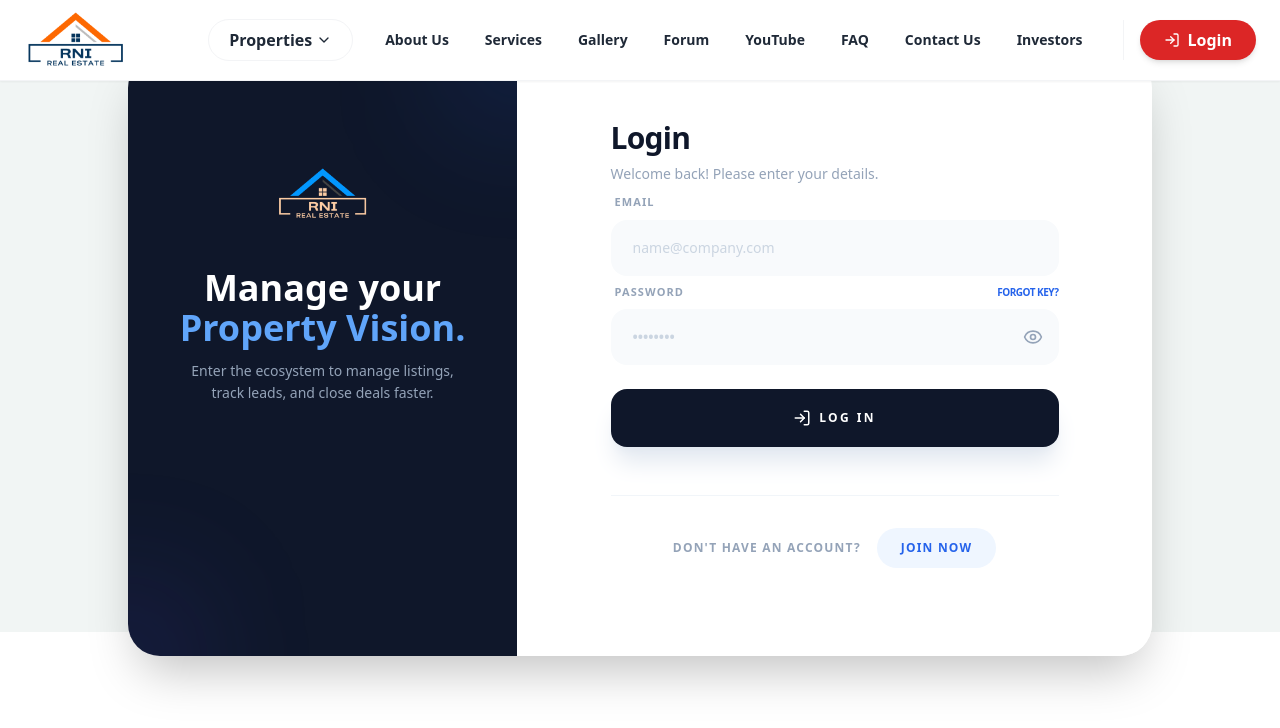
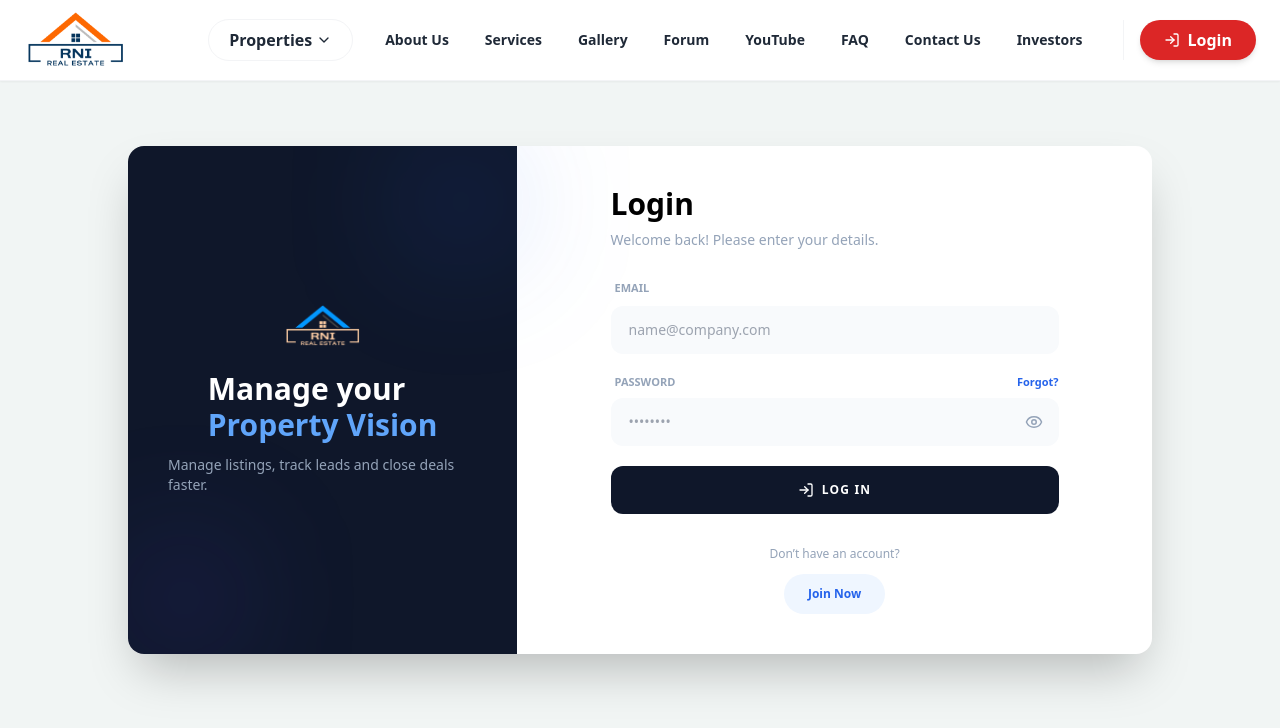
Before and after one commit to Karneya2002dev/RealEstateRNI, a React (Vite) app: page /login in a window 1280 px wide. Shown: the top 728 px of the page. Built offline with nearby package versions, Linux system fonts and the light colour scheme.

Commit message:
first commit

```diff
--- a/src/App.jsx
+++ b/src/App.jsx
@@ -34,6 +34,7 @@ const App = () => {
     <Route path="/property/:id" element={<PropertyDetails />} />
     <Route path="/availability/:id" element={<AvailabilityPage />} />
     <Route path="/Registerform" element={<RegisterForm />} />
+     <Route path="/properties/:propertyType" element={<PropertyPage />} />
 
    </Routes>
 
--- a/src/Component/Auth/Login.jsx
+++ b/src/Component/Auth/Login.jsx
@@ -1,7 +1,7 @@
 import { useState } from "react";
 import { motion, AnimatePresence } from "framer-motion";
 import { Link, useNavigate } from "react-router-dom";
-import { Eye, EyeOff, LogIn, ShieldCheck, Globe } from "lucide-react";
+import { Eye, EyeOff, LogIn } from "lucide-react";
 import logo from "../../assets/logoo.png";
 
 const Login = () => {
@@ -21,48 +21,47 @@ const Login = () => {
   };
 
   return (
-    <div className=" bg-[#F1F5F4] flex items-center  justify-center p-0 sm:p-4 font-sans antialiased text-slate-900">
+    <div className="min-h-screen bg-[#F1F5F4] flex items-center justify-center px-3 sm:px-6">
       <motion.div
-        initial={{ opacity: 0, y: 20 }}
+        initial={{ opacity: 0, y: 30 }}
         animate={{ opacity: 1, y: 0 }}
-        className="w-full max-w-5xl bg-white sm:rounded-[2rem] relative top-10 shadow-2xl overflow-hidden flex flex-col md:flex-row min-h-[100vh] sm:min-h-[600px]"
+        className="w-full max-w-5xl bg-white rounded-2xl shadow-2xl overflow-hidden flex flex-col md:flex-row"
       >
-        {/* LEFT PANEL: Branding & Visuals */}
-        <div className="md:w-[38%]  bg-slate-900 p-8 lg:p-12 text-white flex flex-col justify-between relative overflow-hidden">
-          {/* Decorative background elements */}
-          <div className="absolute top-0 right-0 w-32 h-32 bg-blue-600/20 blur-3xl rounded-full -mr-16 -mt-16" />
-          <div className="absolute bottom-0 left-0 w-32 h-32 bg-indigo-600/20 blur-3xl rounded-full -ml-16 -mb-16" />
+        {/* LEFT PANEL */}
+        <div className="md:w-[38%] bg-slate-900 text-white p-6 sm:p-10 flex flex-col justify-center relative">
+          <div className="absolute top-0 right-0 w-28 h-28 bg-blue-600/20 blur-3xl rounded-full" />
+          <div className="absolute bottom-0 left-0 w-28 h-28 bg-indigo-600/20 blur-3xl rounded-full" />
 
-          <div className="relative z-10 flex flex-col items-center relative top-16 text-center">
-            <motion.img
-              whileHover={{ rotate: -5 }}
+          <div className="relative z-10 text-center md:text-left flex flex-col items-center">
+            <img
               src={logo}
               alt="Logo"
-              className="w-20 mb-12 sm:w-24 invert"
+              className="w-16 sm:w-20 mb-6 mx-auto md:mx-0 invert"
             />
-            <h2 className="text-3xl lg:text-4xl font-black leading-tight mb-3">
+            <h2 className="text-2xl sm:text-3xl font-black leading-tight">
               Manage your <br />
-              <span className="text-blue-400">Property Vision.</span>
+              <span className="text-blue-400">Property Vision</span>
             </h2>
-            <p className="text-slate-400 text-sm leading-relaxed max-w-xs font-medium">
-              Enter the ecosystem to manage listings, track leads, and close deals faster.
+            <p className="text-slate-400 text-sm mt-3 max-w-xs mx-auto md:mx-0">
+              Manage listings, track leads and close deals faster.
             </p>
           </div>
         </div>
 
-        {/* RIGHT PANEL: The Form */}
-        <div className="flex-1 p-4 lg:p-6 flex flex-col  bg-white relative top-10 ">
-          <div className="max-w-md mx-auto w-full">
-
-            <header className="mb-1">
-              <h3 className="text-3xl font-black text-slate-900 tracking-tight">Login</h3>
-              <p className="text-slate-400 mt-2 text-sm font-medium">Welcome back! Please enter your details.</p>
+        {/* RIGHT PANEL */}
+        <div className="flex-1 p-6 sm:p-10 flex items-center">
+          <div className="w-full max-w-md mx-auto">
+            <header className="mb-6 text-center md:text-left">
+              <h3 className="text-2xl sm:text-3xl font-black">Login</h3>
+              <p className="text-slate-400 text-sm mt-2">
+                Welcome back! Please enter your details.
+              </p>
             </header>
 
-            <form onSubmit={handleLogin} className="space-y-2 relative">
-              {/* INPUT: EMAIL */}
-              <div className="space-y-2 group">
-                <label className="text-[11px] font-black uppercase tracking-widest text-slate-400 ml-1 group-focus-within:text-blue-600 transition-colors">
+            <form onSubmit={handleLogin} className="space-y-5">
+              {/* EMAIL */}
+              <div>
+                <label className="text-[11px] font-bold uppercase text-slate-400 ml-1">
                   Email
                 </label>
                 <input
@@ -70,72 +69,71 @@ const Login = () => {
                   value={email}
                   onChange={(e) => setEmail(e.target.value)}
                   placeholder="name@company.com"
-                  className="w-full bg-slate-50 border-2 border-transparent rounded-2xl px-5 py-4 text-slate-900 font-semibold text-sm focus:bg-white focus:border-blue-600 focus:ring-4 focus:ring-blue-500/5 outline-none transition-all placeholder:text-slate-300 placeholder:font-normal"
+                  className="w-full mt-2 bg-slate-50 rounded-xl px-4 py-3 text-sm border-2 border-transparent focus:border-blue-600 focus:ring-4 focus:ring-blue-500/10 outline-none"
                   required
                 />
               </div>
 
-              {/* INPUT: PASSWORD */}
-              <div className="space-y-2 group">
-                <div className="flex justify-between items-center ml-1">
-                  <label className="text-[11px] font-black uppercase tracking-widest text-slate-400 group-focus-within:text-blue-600 transition-colors">
-                    Password
-                  </label>
-                  <button type="button" className="text-[10px] font-bold text-blue-600 hover:text-blue-700 transition-colors uppercase tracking-tighter">
-                    Forgot Key?
+              {/* PASSWORD */}
+              <div>
+                <div className="flex justify-between text-[11px] font-bold uppercase text-slate-400 ml-1">
+                  <span>Password</span>
+                  <button
+                    type="button"
+                    className="text-blue-600 hover:underline"
+                  >
+                    Forgot?
                   </button>
                 </div>
-                <div className="relative">
+                <div className="relative mt-2">
                   <input
                     type={showPassword ? "text" : "password"}
                     value={password}
                     onChange={(e) => setPassword(e.target.value)}
                     placeholder="••••••••"
-                    className="w-full bg-slate-50 border-2 border-transparent rounded-2xl px-5 py-4 text-slate-900 font-semibold text-sm focus:bg-white focus:border-blue-600 focus:ring-4 focus:ring-blue-500/5 outline-none transition-all placeholder:text-slate-300"
+                    className="w-full bg-slate-50 rounded-xl px-4 py-3 text-sm border-2 border-transparent focus:border-blue-600 focus:ring-4 focus:ring-blue-500/10 outline-none"
                     required
                   />
                   <button
                     type="button"
                     onClick={() => setShowPassword(!showPassword)}
-                    className="absolute right-4 top-1/2 -translate-y-1/2 text-slate-400 hover:text-slate-600 transition-colors"
+                    className="absolute right-4 top-1/2 -translate-y-1/2 text-slate-400"
                   >
-                    {showPassword ? <EyeOff size={20} /> : <Eye size={20} />}
+                    {showPassword ? <EyeOff size={18} /> : <Eye size={18} />}
                   </button>
                 </div>
               </div>
 
-              {/* ACTION BUTTON */}
-              <div className="pt-4">
+              {/* BUTTON */}
               <motion.button
-                  whileHover={{ scale: 1.01, y: -2 }}
-                  whileTap={{ scale: 0.98, y: 0 }}
+                whileHover={{ scale: 1.02 }}
+                whileTap={{ scale: 0.97 }}
                 disabled={loading}
-                  className="w-full bg-slate-900 text-white py-5 rounded-2xl font-black text-xs tracking-[0.2em] uppercase shadow-xl shadow-slate-200 hover:bg-blue-600 transition-all flex items-center justify-center gap-3 overflow-hidden relative"
+                className="w-full bg-slate-900 text-white py-4 rounded-xl font-bold text-xs tracking-widest uppercase flex justify-center items-center"
               >
                 <AnimatePresence mode="wait">
                   {loading ? (
                     <motion.div
                       key="loader"
-                        initial={{ opacity: 0 }}
-                        animate={{ opacity: 1 }}
-                        className="w-5 h-5 border-2 border-white/30 border-t-white rounded-full animate-spin"
+                      className="w-5 h-5 border-2 border-white/40 border-t-white rounded-full animate-spin"
                     />
                   ) : (
-                      <motion.div key="text" className="flex items-center gap-2">
-                        <LogIn size={18} /> Log in
-                      </motion.div>
+                    <motion.span key="text" className="flex items-center gap-2">
+                      <LogIn size={16} /> Log In
+                    </motion.span>
                   )}
                 </AnimatePresence>
               </motion.button>
-              </div>
             </form>
 
             {/* FOOTER */}
-            <footer className="mt-12 pt-8 border-t border-slate-100 flex flex-col sm:flex-row justify-center items-center gap-4">
-              <p className="text-xs text-slate-400 font-bold uppercase tracking-widest">Don't have an account?</p>
+            <footer className="mt-8 text-center">
+              <p className="text-xs text-slate-400 mb-3">
+                Don’t have an account?
+              </p>
               <Link
                 to="/RegisterForm"
-                className="text-xs font-black text-blue-600 bg-blue-50 px-6 py-3 rounded-full hover:bg-blue-600 hover:text-white transition-all uppercase tracking-widest"
+                className="inline-block text-xs font-bold text-blue-600 bg-blue-50 px-6 py-3 rounded-full hover:bg-blue-600 hover:text-white transition"
               >
                 Join Now
               </Link>
```
Lines whose indentation alone changed are shown as unchanged.
